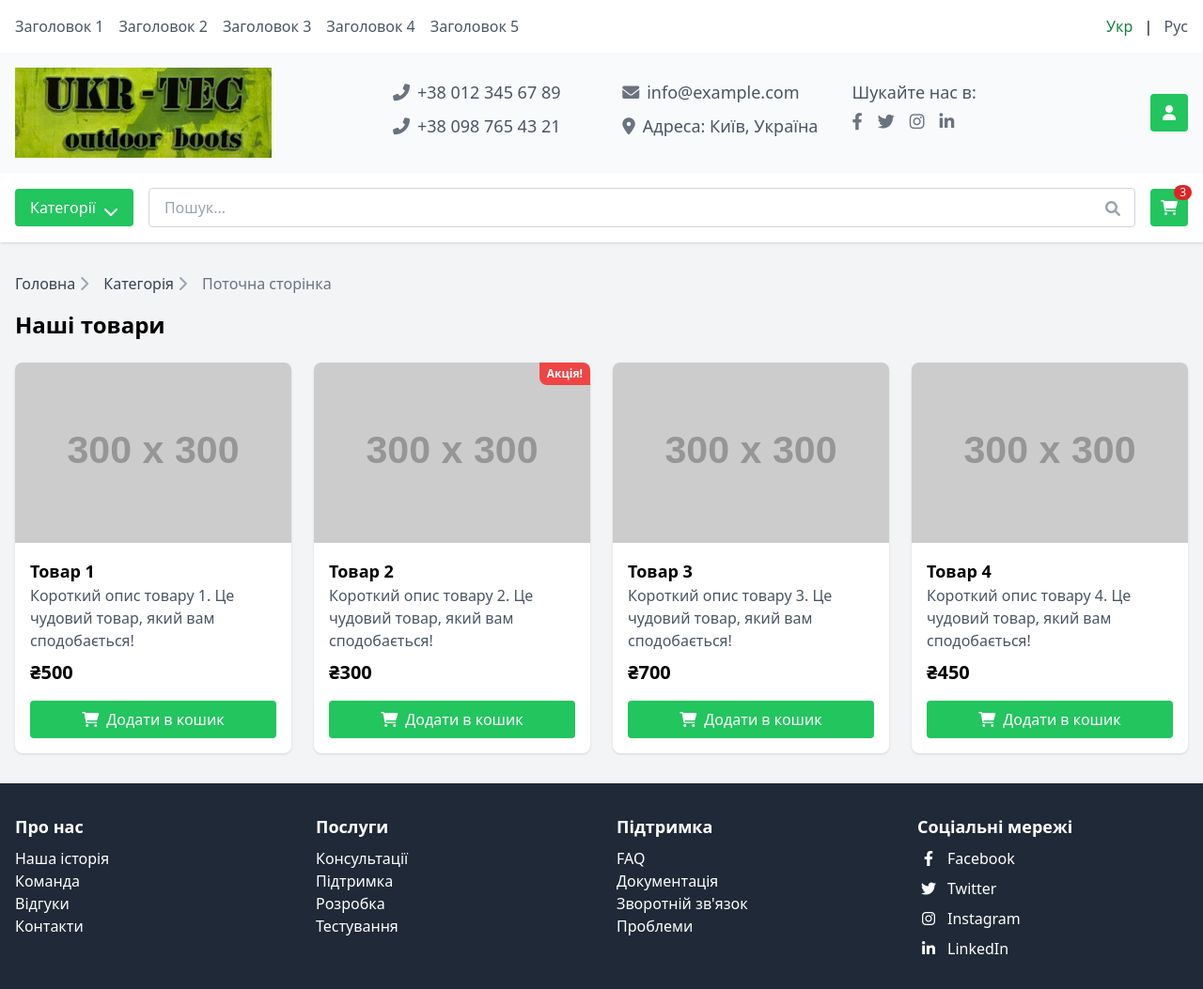
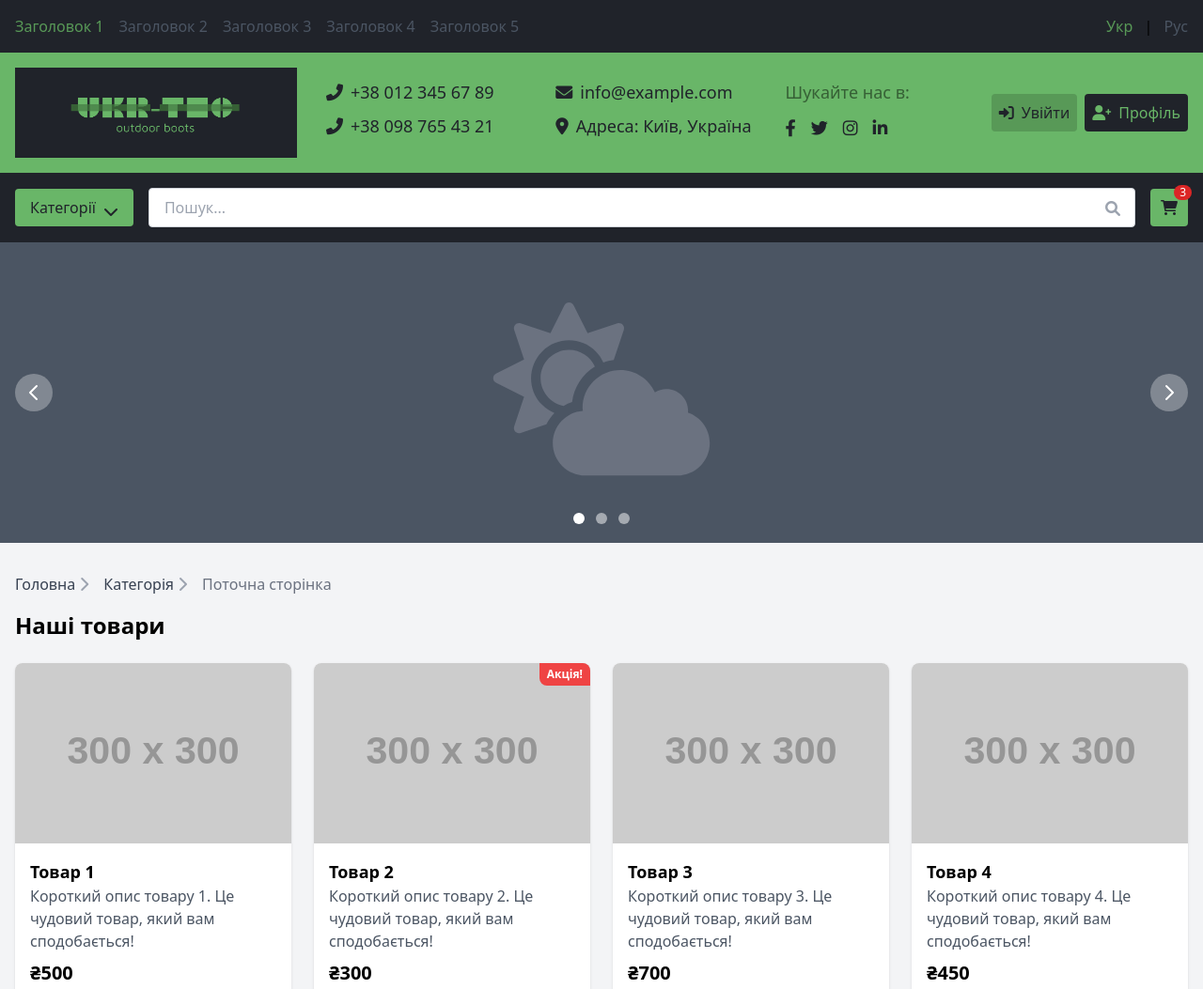
Before and after one commit to gambitok/ukrtec-tailwind, a website: page index.html in a window 1280 px wide. Shown: the top 1053 px of the page at 94% size. Drawn offline with nearby package versions, Linux system fonts and the light colour scheme; placeholder pictures from the web are drawn by us.

Commit message:
changed colors, added carousel

```diff
--- a/index.html
+++ b/index.html
@@ -6,6 +6,8 @@
     <script src="https://cdn.tailwindcss.com"></script>
     <link rel="stylesheet" href="https://cdnjs.cloudflare.com/ajax/libs/font-awesome/6.0.0-beta3/css/all.min.css">
     <link rel="stylesheet" href="src/output.css">
+    <script src="node_modules/flowbite/dist/flowbite.js"></script>
+
     <title>Сайт</title>
 </head>
 
@@ -14,10 +16,10 @@
 <!-- Header -->
 <header>
     <!-- Перший рядок: Меню та зміна мови -->
-    <div class="bg-white shadow">
+    <div class="bg-white shadow bg-5">
         <div class="max-w-7xl mx-auto px-4 py-4 flex justify-between items-center">
             <div class="hidden md:flex space-x-4" id="menu">
-                <a href="#" class="text-gray-600 hover:text-green-500">Заголовок 1</a>
+                <a href="#" class="color-3 text-gray-600 hover:text-green-500">Заголовок 1</a>
                 <a href="#" class="text-gray-600 hover:text-green-500">Заголовок 2</a>
                 <a href="#" class="text-gray-600 hover:text-green-500">Заголовок 3</a>
                 <a href="#" class="text-gray-600 hover:text-green-500">Заголовок 4</a>
@@ -29,7 +31,7 @@
                         <i class="fas fa-bars w-6 h-6"></i>
                     </button>
                     <div id="overlay" class="fixed inset-0 bg-black opacity-50 hidden"></div>
-                    <div id="sidebar" class="fixed left-0 top-0 h-full w-80 bg-white shadow-lg transform -translate-x-full transition-transform duration-300 ease-in-out">
+                    <div id="sidebar" class="fixed left-0 top-0 h-full w-80 bg-white shadow-lg transform -translate-x-full transition-transform duration-300 ease-in-out bg-5 color-4">
                         <button id="close-menu" class="text-gray-600 hover:text-green-500 p-4">
                             <i class="fas fa-times"></i>
                         </button>
@@ -42,10 +44,10 @@
                     </div>
                 </div>
 
-                <img src="https://via.placeholder.com/40" alt="Логотип" class="ml-5">
+<!--                <img src="images/logo_new.png" alt="Логотип" class="ml-5" width="150" height="50">-->
             </div>
             <div>
-                <button class=" text-green-700">Укр</button>
+                <button class="color-3 text-green-700">Укр</button>
                 <span class="mx-2">|</span>
                 <button class="text-gray-600 hover:text-green-500">Рус</button>
             </div>
@@ -62,49 +64,49 @@
     </div>
 
     <!-- Другий рядок: Логотип, контактна інформація, кнопка корзини -->
-    <div class="bg-gray-50 hidden md:block">
+    <div class="bg-gray-50 hidden md:block bg-4">
         <div class="max-w-7xl mx-auto px-4 py-4 flex flex-col md:flex-row justify-between items-center">
             <div class="text-lg font-bold">
-                <img src="images/logo.png" alt="Логотип" class="h-24">
+                <img src="images/logo_new.png" alt="Логотип" class="h-24" width="300" height="100">
             </div>
 
             <div class="w-full md:w-auto mt-4 md:mt-0 md:text-xs lg:text-lg">
                 <div class="grid grid-cols-1 md:grid-cols-3 gap-4 text-gray-600">
                     <div class="ml-5">
-                        <a href="tel:+380123456789" class="flex items-center mb-2 hover:text-green-500">
-                            <i class="fas fa-phone-alt mr-2 text-gray-500"></i>
+                        <a href="tel:+380123456789" class="color-5 flex items-center mb-2 hover:text-green-500">
+                            <i class="fas fa-phone-alt mr-2"></i>
                             +38 012 345 67 89
                         </a>
-                        <a href="tel:+380987654321" class="flex items-center mb-2 hover:text-green-500">
-                            <i class="fas fa-phone-alt mr-2 text-gray-500"></i>
+                        <a href="tel:+380987654321" class="color-5 flex items-center mb-2 hover:text-green-500">
+                            <i class="fas fa-phone-alt mr-2"></i>
                             +38 098 765 43 21
                         </a>
                     </div>
                     <div class="ml-5">
-                        <a href="mailto:info@example.com" class="flex items-center mb-2 hover:text-green-500">
-                            <i class="fas fa-envelope mr-2 text-gray-500"></i>
+                        <a href="mailto:info@example.com" class="color-5 flex items-center mb-2 hover:text-green-500">
+                            <i class="fas fa-envelope mr-2"></i>
                             info@example.com
                         </a>
-                        <a href="#" class="flex items-center hover:text-green-500">
-                            <i class="fas fa-map-marker-alt mr-2 text-gray-500"></i>
+                        <a href="#" class="color-5 flex items-center hover:text-green-500">
+                            <i class="fas fa-map-marker-alt mr-2"></i>
                             Адреса: Київ, Україна
                         </a>
                     </div>
                     <div class="ml-5">
-                        <span class="flex items-center mb-2">Шукайте нас в:</span>
-                        <div class="flex items-center">
+                        <span class="color-1 flex items-center mb-2">Шукайте нас в:</span>
+                        <div class="flex items-center" style="height: 2rem;">
                             <div class="flex space-x-4">
-                                <a href="#" class="flex items-center hover:text-green-500">
-                                    <i class="fab fa-facebook-f text-gray-500"></i>
+                                <a href="#" class="color-5 flex items-center hover:text-green-500">
+                                    <i class="fab fa-facebook-f"></i>
                                 </a>
-                                <a href="#" class="flex items-center hover:text-green-500">
-                                    <i class="fab fa-twitter text-gray-500"></i>
+                                <a href="#" class="color-5 flex items-center hover:text-green-500">
+                                    <i class="fab fa-twitter"></i>
                                 </a>
-                                <a href="#" class="flex items-center hover:text-green-500">
-                                    <i class="fab fa-instagram text-gray-500"></i>
+                                <a href="#" class="color-5 flex items-center hover:text-green-500">
+                                    <i class="fab fa-instagram"></i>
                                 </a>
-                                <a href="#" class="flex items-center hover:text-green-500">
-                                    <i class="fab fa-linkedin-in text-gray-500"></i>
+                                <a href="#" class="color-5 flex items-center hover:text-green-500">
+                                    <i class="fab fa-linkedin-in"></i>
                                 </a>
                             </div>
                         </div>
@@ -113,22 +115,29 @@
             </div>
 
             <div class="hidden lg:block">
-                <button class="bg-green-500 hover:bg-green-600 active:bg-green-700 focus:outline-none focus:ring focus:ring-green-300 text-white p-2 rounded flex items-center">
-                    <i class="fas fa-user w-6 h-6"></i>
-                </button>
+                <div class="flex justify-between">
+                    <button class="bg-3 color-5 flex items-center justify-center w-full bg-blue-500 text-white p-2 rounded hover:bg-blue-600">
+                        <i class="fas fa-sign-in-alt mr-2"></i>
+                        Увійти
+                    </button>
+                    <button class="bg-5 color-4 flex items-center justify-center w-full bg-green-500 text-white p-2 rounded hover:bg-green-600 ml-2">
+                        <i class="fas fa-user-plus mr-2"></i>
+                        Профіль
+                    </button>
+                </div>
             </div>
         </div>
     </div>
 
     <!-- Третій рядок: Кнопка категорій, пошуковий рядок, кнопка авторизації -->
-    <div class="bg-white shadow">
+    <div class="bg-white shadow bg-5">
         <div class="max-w-7xl mx-auto px-4 py-4 flex justify-between items-center relative">
             <div class="flex items-center">
-                <button id="category-button" class="bg-green-500 hover:bg-green-600 active:bg-green-700 focus:outline-none focus:ring focus:ring-green-300 px-4 py-2 rounded flex items-center text-white">
+                <button id="category-button" class="bg-4 color-5 bg-green-500 hover:bg-green-600 active:bg-green-700 focus:outline-none focus:ring focus:ring-green-300 px-4 py-2 rounded flex items-center text-white">
                     Категорії
                     <i class="fas fa-chevron-down ml-2 w-4 h-4"></i>
                 </button>
-                <div id="category-menu" class="absolute left-0 right-0 mt-1 hidden bg-white shadow-lg rounded grid grid-cols-4 z-10 top-20">
+                <div id="category-menu" class="category-menu absolute left-0 right-0 mt-1 hidden bg-white shadow-lg rounded grid grid-cols-4 z-10 top-20">
                     <div class="col-span-1 p-1 w-25">
                         <a href="#" class="block px-4 py-2 text-gray-600 hover:bg-gray-100" data-category="1">Категорія 1</a>
                         <a href="#" class="block px-4 py-2 text-gray-600 hover:bg-gray-100" data-category="2">Категорія 2</a>
@@ -145,13 +154,52 @@
                 <input type="text" placeholder="Пошук..." class="w-full px-4 py-2 border border-gray-300 rounded pr-10">
                 <i class="fas fa-search absolute right-3 top-2.5 w-5 h-5 text-gray-400"></i>
             </div>
-            <button class="bg-green-500 hover:bg-green-600 active:bg-green-700 focus:outline-none focus:ring focus:ring-green-300 text-white p-2 rounded flex items-center justify-center h-full relative md:mt-0">
+            <button class="bg-4 color-5 bg-green-500 hover:bg-green-600 active:bg-green-700 focus:outline-none focus:ring focus:ring-green-300 text-white p-2 rounded flex items-center justify-center h-full relative md:mt-0">
                 <i class="fas fa-cart-shopping w-6 h-6"></i>
                 <span class="absolute top-0 right-0 bg-red-600 text-white text-xs rounded-full px-1.5 -mt-1 -mr-1">3</span>
             </button>
         </div>
     </div>
 </header>
+
+<!--carousel-->
+<div id="default-carousel" class="relative z-0" data-carousel="static">
+    <!-- Carousel wrapper -->
+    <div class="overflow-hidden relative h-56 sm:h-64 xl:h-80 2xl:h-96">
+        <!-- Item 1 -->
+        <div class="hidden duration-700 ease-in-out" data-carousel-item>
+            <span class="absolute top-1/2 left-1/2 text-2xl font-semibold text-white -translate-x-1/2 -translate-y-1/2 sm:text-3xl dark:text-gray-800">First Slide</span>
+            <img src="images/carousel/carousel-1.svg" class="block absolute top-1/2 left-1/2 w-full -translate-x-1/2 -translate-y-1/2" alt="...">
+        </div>
+        <!-- Item 2 -->
+        <div class="hidden duration-700 ease-in-out" data-carousel-item>
+            <img src="images/carousel/carousel-2.svg" class="block absolute top-1/2 left-1/2 w-full -translate-x-1/2 -translate-y-1/2" alt="...">
+        </div>
+        <!-- Item 3 -->
+        <div class="hidden duration-700 ease-in-out" data-carousel-item>
+            <img src="images/carousel/carousel-3.svg" class="block absolute top-1/2 left-1/2 w-full -translate-x-1/2 -translate-y-1/2" alt="...">
+        </div>
+    </div>
+    <!-- Slider indicators -->
+    <div class="flex absolute bottom-5 left-1/2 z-30 space-x-3 -translate-x-1/2">
+        <button type="button" class="w-3 h-3 rounded-full" aria-current="false" aria-label="Slide 1" data-carousel-slide-to="0"></button>
+        <button type="button" class="w-3 h-3 rounded-full" aria-current="false" aria-label="Slide 2" data-carousel-slide-to="1"></button>
+        <button type="button" class="w-3 h-3 rounded-full" aria-current="false" aria-label="Slide 3" data-carousel-slide-to="2"></button>
+    </div>
+    <!-- Slider controls -->
+    <button type="button" class="flex absolute top-0 left-0 z-30 justify-center items-center px-4 h-full cursor-pointer group focus:outline-none" data-carousel-prev>
+        <span class="inline-flex justify-center items-center w-8 h-8 rounded-full sm:w-10 sm:h-10 bg-white/30 dark:bg-gray-800/30 group-hover:bg-white/50 dark:group-hover:bg-gray-800/60 group-focus:ring-4 group-focus:ring-white dark:group-focus:ring-gray-800/70 group-focus:outline-none">
+            <svg class="w-5 h-5 text-white sm:w-6 sm:h-6 dark:text-gray-800" fill="none" stroke="currentColor" viewBox="0 0 24 24" xmlns="http://www.w3.org/2000/svg"><path stroke-linecap="round" stroke-linejoin="round" stroke-width="2" d="M15 19l-7-7 7-7"></path></svg>
+            <span class="hidden">Previous</span>
+        </span>
+    </button>
+    <button type="button" class="flex absolute top-0 right-0 z-30 justify-center items-center px-4 h-full cursor-pointer group focus:outline-none" data-carousel-next>
+        <span class="inline-flex justify-center items-center w-8 h-8 rounded-full sm:w-10 sm:h-10 bg-white/30 dark:bg-gray-800/30 group-hover:bg-white/50 dark:group-hover:bg-gray-800/60 group-focus:ring-4 group-focus:ring-white dark:group-focus:ring-gray-800/70 group-focus:outline-none">
+            <svg class="w-5 h-5 text-white sm:w-6 sm:h-6 dark:text-gray-800" fill="none" stroke="currentColor" viewBox="0 0 24 24" xmlns="http://www.w3.org/2000/svg"><path stroke-linecap="round" stroke-linejoin="round" stroke-width="2" d="M9 5l7 7-7 7"></path></svg>
+            <span class="hidden">Next</span>
+        </span>
+    </button>
+</div>
 
 <!-- Меню -->
 <div class="max-w-7xl mx-auto px-4 py-8">
@@ -183,7 +231,7 @@
                 <h2 class="text-lg font-semibold">Товар 1</h2>
                 <p class="text-gray-600">Короткий опис товару 1. Це чудовий товар, який вам сподобається!</p>
                 <p class="text-xl font-bold mt-2">₴500</p>
-                <button class="mt-4 w-full bg-green-500 text-white py-2 rounded hover:bg-green-600 flex items-center justify-center">
+                <button class="bg-4 mt-4 w-full bg-green-500 text-white py-2 rounded hover:bg-green-600 flex items-center justify-center">
                     <i class="fas fa-cart-shopping mr-2"></i> Додати в кошик
                 </button>
             </div>
@@ -197,7 +245,7 @@
                 <h2 class="text-lg font-semibold">Товар 2</h2>
                 <p class="text-gray-600">Короткий опис товару 2. Це чудовий товар, який вам сподобається!</p>
                 <p class="text-xl font-bold mt-2">₴300</p>
-                <button class="mt-4 w-full bg-green-500 text-white py-2 rounded hover:bg-green-600 flex items-center justify-center">
+                <button class="bg-4 mt-4 w-full bg-green-500 text-white py-2 rounded hover:bg-green-600 flex items-center justify-center">
                     <i class="fas fa-cart-shopping mr-2"></i> Додати в кошик
                 </button>
             </div>
@@ -210,7 +258,7 @@
                 <h2 class="text-lg font-semibold">Товар 3</h2>
                 <p class="text-gray-600">Короткий опис товару 3. Це чудовий товар, який вам сподобається!</p>
                 <p class="text-xl font-bold mt-2">₴700</p>
-                <button class="mt-4 w-full bg-green-500 text-white py-2 rounded hover:bg-green-600 flex items-center justify-center">
+                <button class="bg-4 mt-4 w-full bg-green-500 text-white py-2 rounded hover:bg-green-600 flex items-center justify-center">
                     <i class="fas fa-cart-shopping mr-2"></i> Додати в кошик
                 </button>
             </div>
@@ -223,7 +271,7 @@
                 <h2 class="text-lg font-semibold">Товар 4</h2>
                 <p class="text-gray-600">Короткий опис товару 4. Це чудовий товар, який вам сподобається!</p>
                 <p class="text-xl font-bold mt-2">₴450</p>
-                <button class="mt-4 w-full bg-green-500 text-white py-2 rounded hover:bg-green-600 flex items-center justify-center">
+                <button class="bg-4 mt-4 w-full bg-green-500 text-white py-2 rounded hover:bg-green-600 flex items-center justify-center">
                     <i class="fas fa-cart-shopping mr-2"></i> Додати в кошик
                 </button>
             </div>
@@ -234,11 +282,13 @@
 </div>
 
 <!-- Футер -->
-<footer class="bg-gray-800 text-white py-8">
+<footer class="bg-5 text-white pb-5">
+    <div class="bg-1 w-full h-10 mb-5">
+    </div>
     <div class="max-w-7xl mx-auto px-4">
         <div class="grid grid-cols-1 md:grid-cols-4 gap-8">
             <div>
-                <h3 class="font-bold text-lg mb-2">Про нас</h3>
+                <h3 class="font-bold text-lg mb-2 color-4">Про нас</h3>
                 <ul>
                     <li><a href="#" class="hover:underline">Наша історія</a></li>
                     <li><a href="#" class="hover:underline">Команда</a></li>
@@ -247,7 +297,7 @@
                 </ul>
             </div>
             <div>
-                <h3 class="font-bold text-lg mb-2">Послуги</h3>
+                <h3 class="font-bold text-lg mb-2 color-4">Послуги</h3>
                 <ul>
                     <li><a href="#" class="hover:underline">Консультації</a></li>
                     <li><a href="#" class="hover:underline">Підтримка</a></li>
@@ -256,7 +306,7 @@
                 </ul>
             </div>
             <div>
-                <h3 class="font-bold text-lg mb-2">Підтримка</h3>
+                <h3 class="font-bold text-lg mb-2 color-4">Підтримка</h3>
                 <ul>
                     <li><a href="#" class="hover:underline">FAQ</a></li>
                     <li><a href="#" class="hover:underline">Документація</a></li>
@@ -265,7 +315,7 @@
                 </ul>
             </div>
             <div>
-                <h3 class="font-bold text-lg mb-2">Соціальні мережі</h3>
+                <h3 class="font-bold text-lg mb-2 color-4">Соціальні мережі</h3>
                 <ul class="flex flex-col space-y-2">
                     <li><a href="#" class="flex items-center hover:underline"><i class="fab fa-facebook-f w-6 text-center mr-2"></i> Facebook</a></li>
                     <li><a href="#" class="flex items-center hover:underline"><i class="fab fa-twitter w-6 text-center mr-2"></i> Twitter</a></li>
--- a/package.json
+++ b/package.json
@@ -12,6 +12,9 @@
     "autoprefixer": "^10.4.20",
     "postcss-import": "^16.1.0",
     "postcss-nesting": "^13.0.0",
-    "tailwindcss": "^3.4.13"
+      "tailwindcss": "^3.4.13"
+  },
+  "dependencies": {
+    "flowbite": "^2.5.1"
   }
 }
--- a/src/input.css
+++ b/src/input.css
@@ -12,3 +12,42 @@
 #sidebar {
     z-index: 200;
 }
+
+.bg-1 {
+    background: #366035!important;
+}
+.color-1 {
+    color: #366035!important;
+}
+.bg-2 {
+    background: #477c46!important;
+}
+.color-2 {
+    color: #477c46!important;
+}
+.bg-3 {
+    background: #589957!important;
+}
+.color-3 {
+    color: #589957!important;
+}
+.bg-4 {
+    background: #69b668!important;
+}
+.color-4 {
+    color: #69b668!important;
+}
+.bg-5 {
+    background: #20232a!important;
+}
+.color-5 {
+    color: #20232a!important;
+}
+
+.category-menu {
+    background-image: url(images/back1.png)!important;
+    background-size: cover!important;
+    top: 95%!important;
+    min-height: 300px!important;
+    padding: 30px!important;
+}
--- a/tailwind.config.js
+++ b/tailwind.config.js
@@ -4,5 +4,7 @@ module.exports = {
   theme: {
     extend: {},
   },
-  plugins: [],
+  plugins: [
+    require('flowbite/plugin')
+  ],
 }
```
Also changed, not shown: login.html (added, +53 -0 lines), registration.html (added, +56 -0 lines), images/back1.png (added), images/back2.png (added), images/back3.png (added), images/carousel/carousel-1.svg (added), images/carousel/carousel-2.svg (added), images/carousel/carousel-3.svg (added), images/logo_new.png (added), src/output.css, 1 other file.
